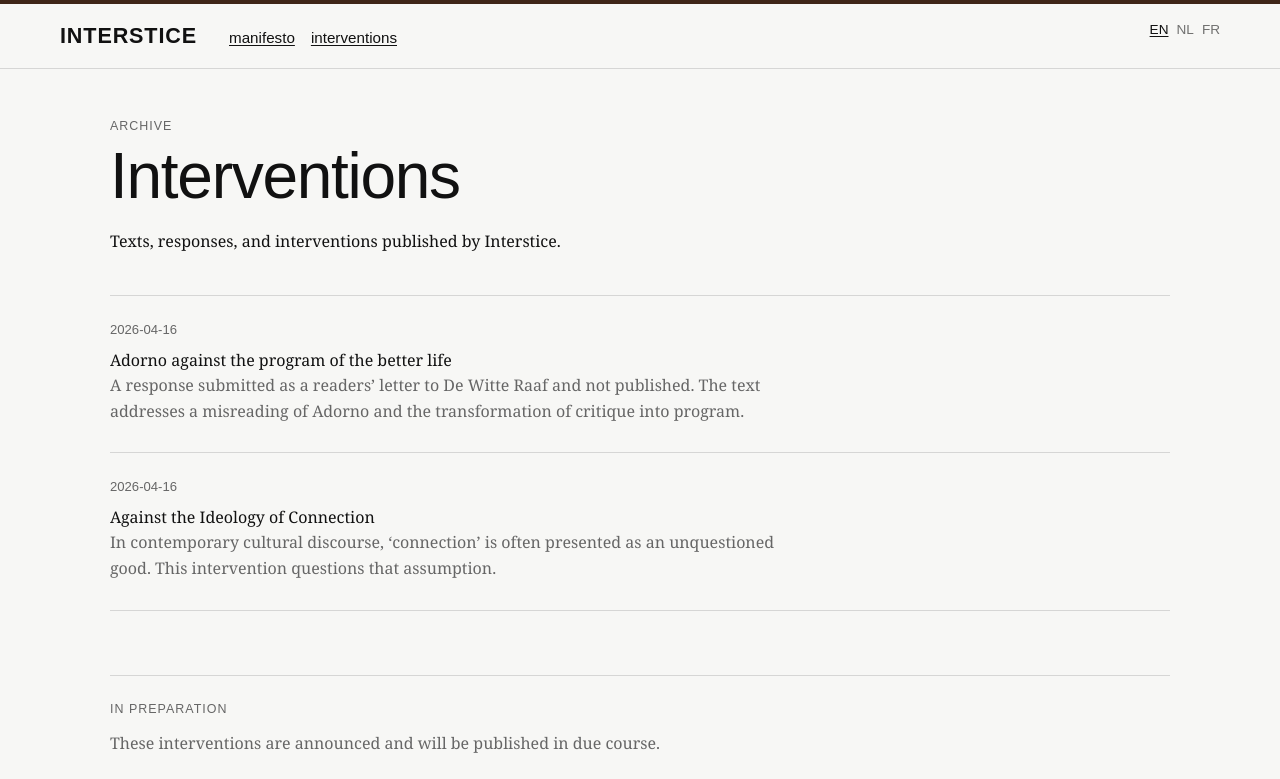
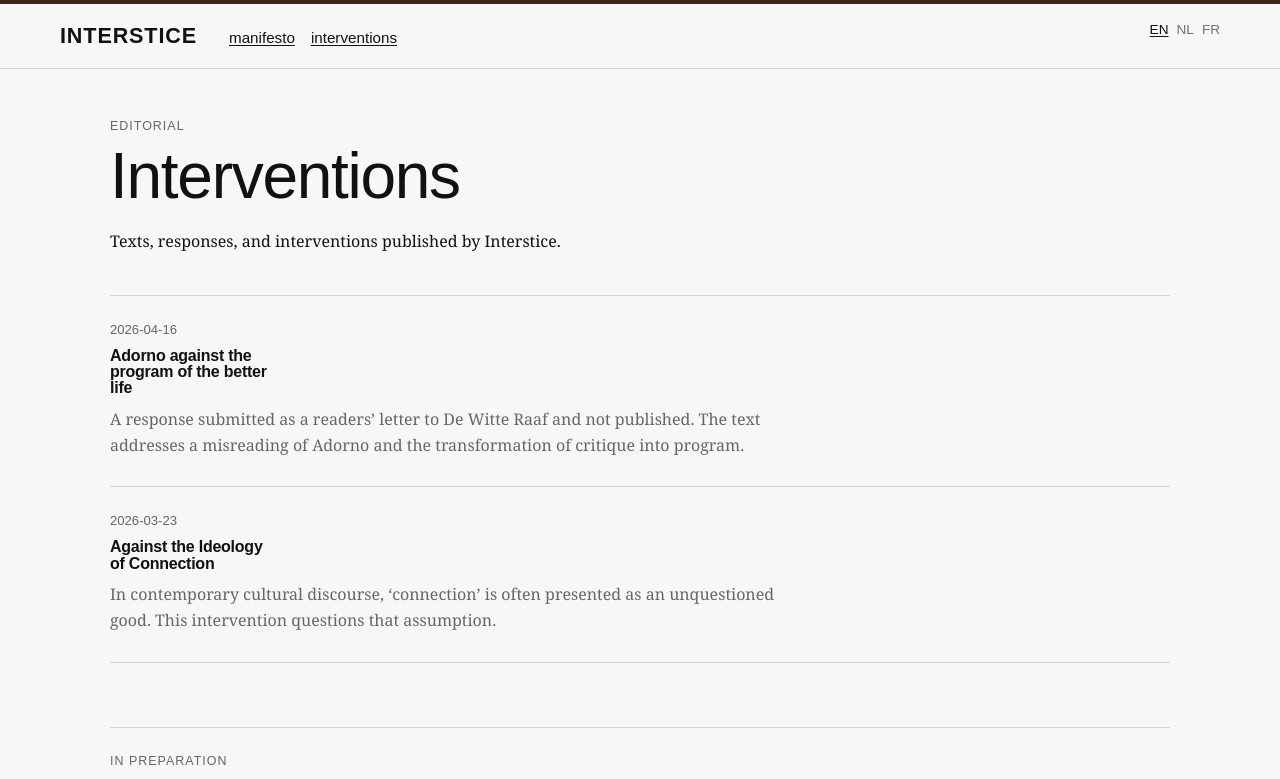
Before and after one commit to remireci/interstice, a Next.js app: page /en/interventions in a window 1280 px wide. Shown: the top 779 px of the page. Built offline with nearby package versions, Linux system fonts and the light colour scheme.

Commit message:
styling + umami

```diff
--- a/app/[locale]/(site)/interventions/page.tsx
+++ b/app/[locale]/(site)/interventions/page.tsx
@@ -9,7 +9,7 @@ const copy = {
     title: "Interventions",
     description: "Texts, responses, and interventions published by Interstice.",
     intro: "Texts, responses, and interventions published by Interstice.",
-    eyebrow: "Archive",
+    eyebrow: "Editorial",
     forthcomingTitle: "In preparation",
     forthcomingIntro:
       "These interventions are announced and will be published in due course.",
@@ -20,7 +20,7 @@ const copy = {
     description:
       "Teksten, reacties en interventies gepubliceerd door Interstice.",
     intro: "Teksten, reacties en interventies gepubliceerd door Interstice.",
-    eyebrow: "Archief",
+    eyebrow: "Redactioneel",
     forthcomingTitle: "In voorbereiding",
     forthcomingIntro:
       "Deze interventies zijn aangekondigd en worden op een later moment gepubliceerd.",
@@ -30,7 +30,7 @@ const copy = {
     title: "Interventions",
     description: "Textes, réactions et interventions publiés par Interstice.",
     intro: "Textes, réactions et interventions publiés par Interstice.",
-    eyebrow: "Archive",
+    eyebrow: "Editorial",
     forthcomingTitle: "En préparation",
     forthcomingIntro:
       "Ces interventions sont annoncées et seront publiées ultérieurement.",
--- a/app/[locale]/layout.tsx
+++ b/app/[locale]/layout.tsx
@@ -1,6 +1,6 @@
 import type { ReactNode } from "react";
 import { notFound } from "next/navigation";
-import { isValidLocale, type Locale } from "@/lib/i18n"; // Added type Locale import
+import { isValidLocale, type Locale } from "@/lib/i18n";
 import { SiteHeader } from "@/components/site-header";
 import { SiteFooter } from "@/components/site-footer";
 import { headers } from "next/headers";
@@ -15,12 +15,6 @@ export default async function LocaleLayout({ children, params }: Props) {
   const resolvedParams = await params;
   const locale = resolvedParams.locale;
 
-  // 2. Await the headers to access the .get() method
-  const headerList = await headers();
-  const fullPathname = headerList.get("x-url") || "";
-
-  console.log("DEBUG: Current path from header is:", fullPathname);
-
   if (!isValidLocale(locale)) {
     notFound();
   }
--- a/app/globals.css
+++ b/app/globals.css
@@ -353,6 +353,16 @@ a:hover {
     font-size: clamp(1.5rem, 3vw, 2.25rem);
     line-height: 1.05;
     margin: 0 0 0.5rem;
+    max-width: 18ch;
+  }
+
+  .listing-link h3 {
+    font-family: var(--font-ui);
+    font-size: clamp(1rem, 1vw, 1rem);
+    line-height: 1.03;
+    letter-spacing: -0.015em;
+    font-weight: 700;
+    margin: 0 0 0.55rem;
     max-width: 18ch;
   }
 
--- a/app/layout.tsx
+++ b/app/layout.tsx
@@ -20,6 +20,13 @@ export const metadata: Metadata = {
 export default function RootLayout({ children }: { children: ReactNode }) {
   return (
     <html lang="en">
+      <head>
+        <script
+          defer
+          src="https://umami-loopbaantest-bitter-flower-1931.fly.dev/script.js"
+          data-website-id="7d9c2893-798c-4079-aa37-be2ddd334e96"
+        ></script>
+      </head>
       <body>{children}</body>
     </html>
   );
--- a/app/lib/content/interventions.ts
+++ b/app/lib/content/interventions.ts
@@ -500,7 +500,7 @@ Une intervention suivante analysera le contexte éditorial et institutionnel dan
 
   {
     slug: "against-the-ideology-of-connection",
-    publishedAt: "2026-04-16",
+    publishedAt: "2026-03-23",
     authors: ["Interstice"],
 
     seoTitle: {
```
